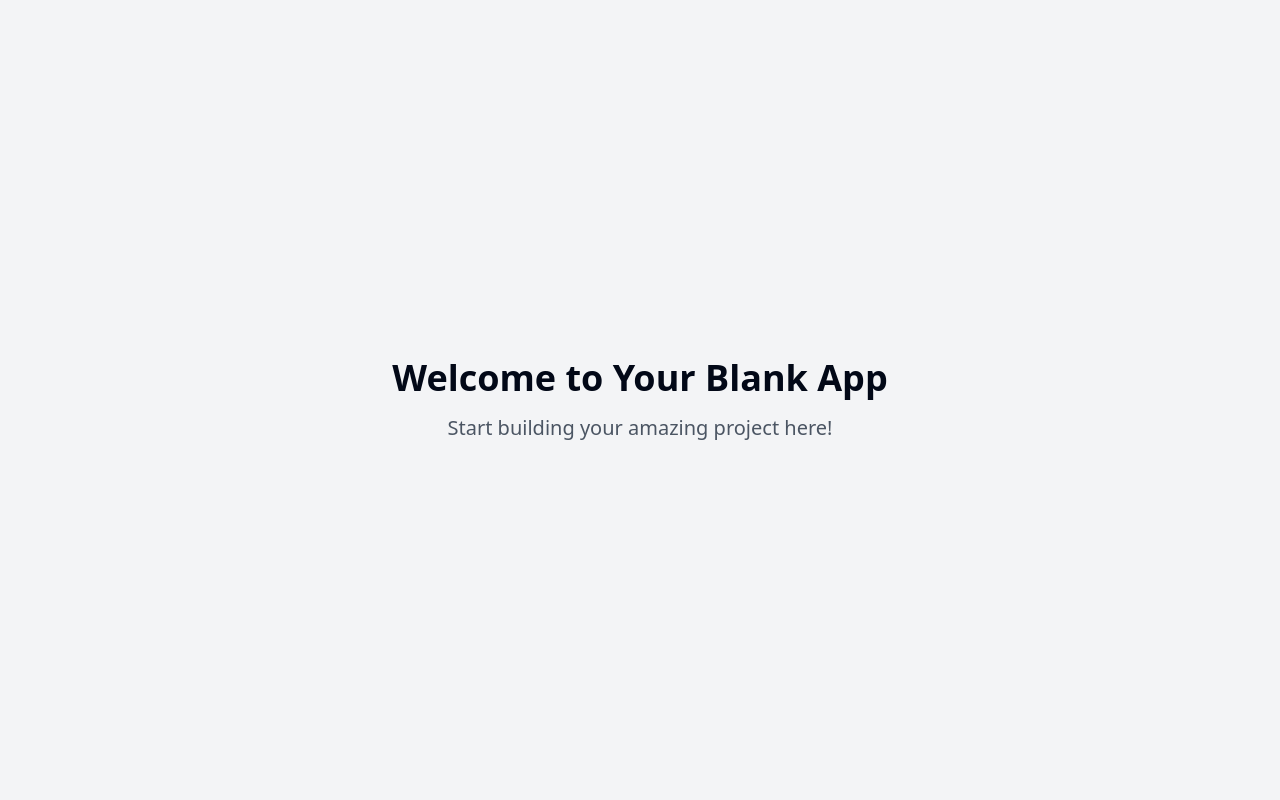
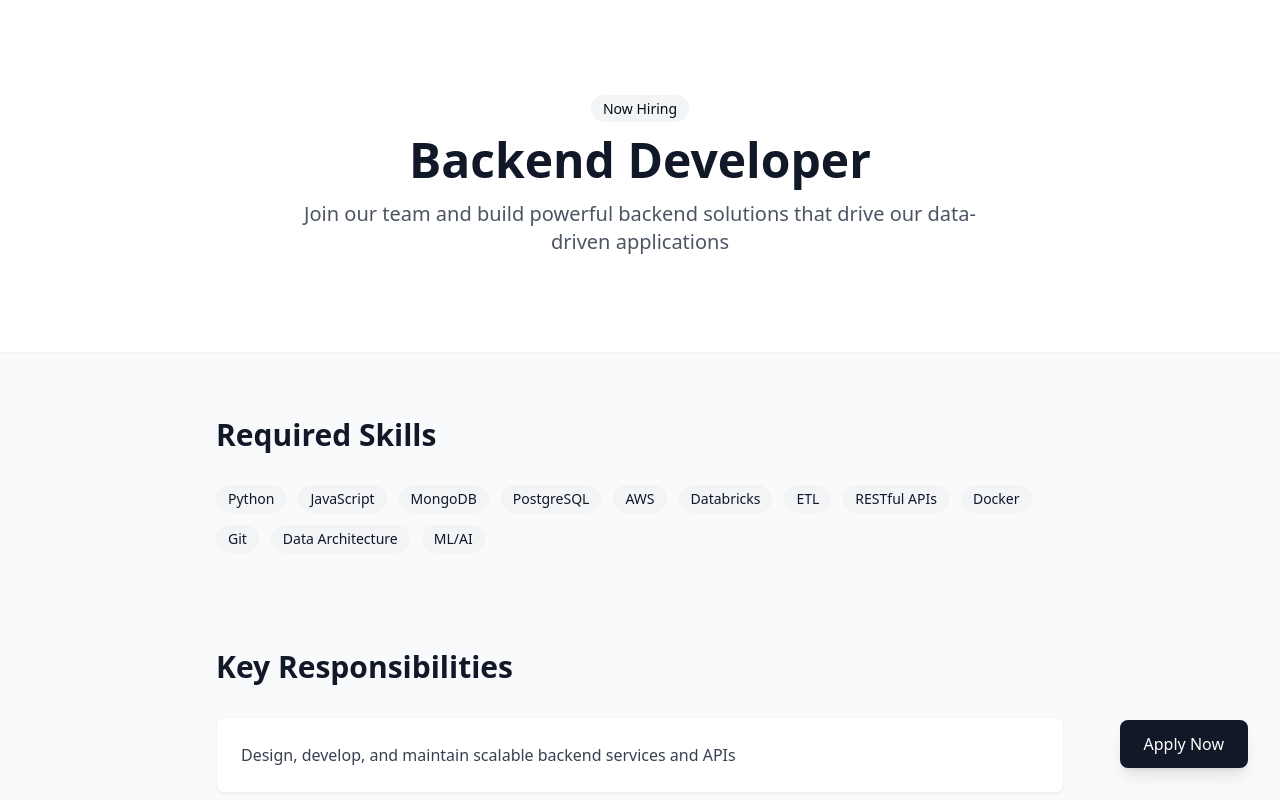
Before and after one commit to harshalsonone123/data-pipeline-synergy, a React (Vite) app: page / in a window 1280 px wide. Shown: the top 800 px of the page. Built offline with nearby package versions, Linux system fonts and the light colour scheme.

Commit message:
Update backend developer job description
The job description for the Backend Developer position has been updated to reflect the current requirements and responsibilities.  This includes clarifying the required skills and experience, as well as detailing the key responsibilities of the role.

```diff
--- a/package.json
+++ b/package.json
@@ -45,6 +45,7 @@
     "cmdk": "^1.0.0",
     "date-fns": "^3.6.0",
     "embla-carousel-react": "^8.3.0",
+    "framer-motion": "^12.4.7",
     "input-otp": "^1.2.4",
     "lucide-react": "^0.462.0",
     "next-themes": "^0.3.0",
--- /dev/null
+++ b/src/components/ResponsibilityCard.tsx
@@ -0,0 +1,22 @@
+
+import { motion } from "framer-motion";
+
+interface ResponsibilityCardProps {
+  responsibility: string;
+  index: number;
+}
+
+const ResponsibilityCard = ({ responsibility, index }: ResponsibilityCardProps) => {
+  return (
+    <motion.div
+      initial={{ opacity: 0, y: 20 }}
+      animate={{ opacity: 1, y: 0 }}
+      transition={{ duration: 0.5, delay: index * 0.1 }}
+      className="p-6 rounded-lg bg-white shadow-sm border border-gray-100 hover:shadow-md transition-shadow duration-300"
+    >
+      <p className="text-gray-700 leading-relaxed">{responsibility}</p>
+    </motion.div>
+  );
+};
+
+export default ResponsibilityCard;
--- /dev/null
+++ b/src/components/SkillChip.tsx
@@ -0,0 +1,22 @@
+
+import { motion } from "framer-motion";
+
+interface SkillChipProps {
+  skill: string;
+  index: number;
+}
+
+const SkillChip = ({ skill, index }: SkillChipProps) => {
+  return (
+    <motion.div
+      initial={{ opacity: 0, y: 20 }}
+      animate={{ opacity: 1, y: 0 }}
+      transition={{ duration: 0.3, delay: index * 0.1 }}
+      className="skill-chip"
+    >
+      {skill}
+    </motion.div>
+  );
+};
+
+export default SkillChip;
--- a/src/index.css
+++ b/src/index.css
@@ -1,3 +1,4 @@
+
 @tailwind base;
 @tailwind components;
 @tailwind utilities;
@@ -13,8 +14,8 @@
     --popover: 0 0% 100%;
     --popover-foreground: 222.2 84% 4.9%;
 
-    --primary: 222.2 47.4% 11.2%;
-    --primary-foreground: 210 40% 98%;
+    --primary: 220 14% 96%;
+    --primary-foreground: 222.2 47.4% 11.2%;
 
     --secondary: 210 40% 96.1%;
     --secondary-foreground: 222.2 47.4% 11.2%;
@@ -33,60 +34,6 @@
     --ring: 222.2 84% 4.9%;
 
     --radius: 0.5rem;
-
-    --sidebar-background: 0 0% 98%;
-
-    --sidebar-foreground: 240 5.3% 26.1%;
-
-    --sidebar-primary: 240 5.9% 10%;
-
-    --sidebar-primary-foreground: 0 0% 98%;
-
-    --sidebar-accent: 240 4.8% 95.9%;
-
-    --sidebar-accent-foreground: 240 5.9% 10%;
-
-    --sidebar-border: 220 13% 91%;
-
-    --sidebar-ring: 217.2 91.2% 59.8%;
-  }
-
-  .dark {
-    --background: 222.2 84% 4.9%;
-    --foreground: 210 40% 98%;
-
-    --card: 222.2 84% 4.9%;
-    --card-foreground: 210 40% 98%;
-
-    --popover: 222.2 84% 4.9%;
-    --popover-foreground: 210 40% 98%;
-
-    --primary: 210 40% 98%;
-    --primary-foreground: 222.2 47.4% 11.2%;
-
-    --secondary: 217.2 32.6% 17.5%;
-    --secondary-foreground: 210 40% 98%;
-
-    --muted: 217.2 32.6% 17.5%;
-    --muted-foreground: 215 20.2% 65.1%;
-
-    --accent: 217.2 32.6% 17.5%;
-    --accent-foreground: 210 40% 98%;
-
-    --destructive: 0 62.8% 30.6%;
-    --destructive-foreground: 210 40% 98%;
-
-    --border: 217.2 32.6% 17.5%;
-    --input: 217.2 32.6% 17.5%;
-    --ring: 212.7 26.8% 83.9%;
-    --sidebar-background: 240 5.9% 10%;
-    --sidebar-foreground: 240 4.8% 95.9%;
-    --sidebar-primary: 224.3 76.3% 48%;
-    --sidebar-primary-foreground: 0 0% 100%;
-    --sidebar-accent: 240 3.7% 15.9%;
-    --sidebar-accent-foreground: 240 4.8% 95.9%;
-    --sidebar-border: 240 3.7% 15.9%;
-    --sidebar-ring: 217.2 91.2% 59.8%;
   }
 }
 
@@ -94,8 +41,20 @@
   * {
     @apply border-border;
   }
-
   body {
-    @apply bg-background text-foreground;
+    @apply bg-background text-foreground antialiased;
   }
 }
+
+.skill-chip {
+  @apply px-3 py-1 rounded-full text-sm font-medium bg-primary text-primary-foreground
+         transition-all duration-300 hover:scale-105;
+}
+
+.section-fade {
+  @apply opacity-0 translate-y-4 transition-all duration-700;
+}
+
+.section-fade.visible {
+  @apply opacity-100 translate-y-0;
+}
--- a/src/pages/Index.tsx
+++ b/src/pages/Index.tsx
@@ -1,12 +1,158 @@
-// Update this page (the content is just a fallback if you fail to update the page)
+
+import { motion } from "framer-motion";
+import { useEffect, useRef } from "react";
+import SkillChip from "../components/SkillChip";
+import ResponsibilityCard from "../components/ResponsibilityCard";
 
 const Index = () => {
+  const sectionRefs = useRef<(HTMLDivElement | null)[]>([]);
+
+  useEffect(() => {
+    const observer = new IntersectionObserver(
+      (entries) => {
+        entries.forEach((entry) => {
+          if (entry.isIntersecting) {
+            entry.target.classList.add("visible");
+          }
+        });
+      },
+      { threshold: 0.1 }
+    );
+
+    sectionRefs.current.forEach((ref) => {
+      if (ref) observer.observe(ref);
+    });
+
+    return () => observer.disconnect();
+  }, []);
+
+  const skills = [
+    "Python", "JavaScript", "MongoDB", "PostgreSQL", "AWS", "Databricks",
+    "ETL", "RESTful APIs", "Docker", "Git", "Data Architecture", "ML/AI"
+  ];
+
+  const responsibilities = [
+    "Design, develop, and maintain scalable backend services and APIs",
+    "Build and optimize ETL pipelines for efficient data processing",
+    "Collaborate with cross-functional teams on data integration",
+    "Write clean, maintainable code in Python and JavaScript",
+    "Manage MongoDB and PostgreSQL databases",
+    "Deploy and scale solutions using AWS",
+    "Utilize Databricks for big data processing",
+    "Optimize backend systems for performance",
+    "Write and maintain automated tests"
+  ];
+
   return (
-    <div className="min-h-screen flex items-center justify-center bg-gray-100">
-      <div className="text-center">
-        <h1 className="text-4xl font-bold mb-4">Welcome to Your Blank App</h1>
-        <p className="text-xl text-gray-600">Start building your amazing project here!</p>
-      </div>
+    <div className="min-h-screen bg-gray-50">
+      <motion.header
+        initial={{ opacity: 0, y: -20 }}
+        animate={{ opacity: 1, y: 0 }}
+        className="py-24 bg-white border-b border-gray-100"
+      >
+        <div className="container max-w-4xl mx-auto px-6">
+          <div className="text-center">
+            <motion.div
+              initial={{ opacity: 0 }}
+              animate={{ opacity: 1 }}
+              transition={{ delay: 0.2 }}
+              className="mb-4"
+            >
+              <span className="px-3 py-1 text-sm font-medium bg-primary rounded-full">
+                Now Hiring
+              </span>
+            </motion.div>
+            <motion.h1
+              initial={{ opacity: 0, y: 20 }}
+              animate={{ opacity: 1, y: 0 }}
+              transition={{ delay: 0.3 }}
+              className="text-4xl md:text-5xl font-bold text-gray-900 mb-4"
+            >
+              Backend Developer
+            </motion.h1>
+            <motion.p
+              initial={{ opacity: 0 }}
+              animate={{ opacity: 1 }}
+              transition={{ delay: 0.4 }}
+              className="text-xl text-gray-600 max-w-2xl mx-auto"
+            >
+              Join our team and build powerful backend solutions that drive our data-driven applications
+            </motion.p>
+          </div>
+        </div>
+      </motion.header>
+
+      <main className="container max-w-4xl mx-auto px-6 py-16 space-y-24">
+        <section
+          ref={el => sectionRefs.current[0] = el}
+          className="section-fade"
+        >
+          <h2 className="text-3xl font-bold mb-8 text-gray-900">Required Skills</h2>
+          <div className="flex flex-wrap gap-3">
+            {skills.map((skill, index) => (
+              <SkillChip key={skill} skill={skill} index={index} />
+            ))}
+          </div>
+        </section>
+
+        <section
+          ref={el => sectionRefs.current[1] = el}
+          className="section-fade"
+        >
+          <h2 className="text-3xl font-bold mb-8 text-gray-900">Key Responsibilities</h2>
+          <div className="grid gap-6">
+            {responsibilities.map((responsibility, index) => (
+              <ResponsibilityCard
+                key={index}
+                responsibility={responsibility}
+                index={index}
+              />
+            ))}
+          </div>
+        </section>
+
+        <section
+          ref={el => sectionRefs.current[2] = el}
+          className="section-fade"
+        >
+          <div className="bg-white rounded-lg p-8 border border-gray-100 shadow-sm">
+            <h2 className="text-3xl font-bold mb-6 text-gray-900">Required Experience</h2>
+            <ul className="space-y-4 text-gray-700">
+              <li className="flex items-start">
+                <span className="mr-3">•</span>
+                Proven experience as a Backend Developer with ETL focus
+              </li>
+              <li className="flex items-start">
+                <span className="mr-3">•</span>
+                Strong background in Python and JavaScript development
+              </li>
+              <li className="flex items-start">
+                <span className="mr-3">•</span>
+                Expertise in MongoDB and PostgreSQL
+              </li>
+              <li className="flex items-start">
+                <span className="mr-3">•</span>
+                Extensive experience with AWS services
+              </li>
+              <li className="flex items-start">
+                <span className="mr-3">•</span>
+                Proficiency with Databricks and big data processing
+              </li>
+            </ul>
+          </div>
+        </section>
+
+        <motion.div
+          initial={{ opacity: 0, y: 20 }}
+          animate={{ opacity: 1, y: 0 }}
+          transition={{ delay: 0.5 }}
+          className="fixed bottom-8 right-8 z-50"
+        >
+          <button className="px-6 py-3 bg-gray-900 text-white rounded-lg shadow-lg hover:bg-gray-800 transition-colors duration-300">
+            Apply Now
+          </button>
+        </motion.div>
+      </main>
     </div>
   );
 };
--- a/tailwind.config.ts
+++ b/tailwind.config.ts
@@ -1,3 +1,4 @@
+
 import type { Config } from "tailwindcss";
 
 export default {
@@ -12,85 +13,72 @@ export default {
   theme: {
     container: {
       center: true,
-			padding: '2rem',
+      padding: "2rem",
       screens: {
-				'2xl': '1400px'
-			}
+        "2xl": "1400px",
+      },
     },
     extend: {
       colors: {
-				border: 'hsl(var(--border))',
-				input: 'hsl(var(--input))',
-				ring: 'hsl(var(--ring))',
-				background: 'hsl(var(--background))',
-				foreground: 'hsl(var(--foreground))',
+        border: "hsl(var(--border))",
+        input: "hsl(var(--input))",
+        ring: "hsl(var(--ring))",
+        background: "hsl(var(--background))",
+        foreground: "hsl(var(--foreground))",
         primary: {
-					DEFAULT: 'hsl(var(--primary))',
-					foreground: 'hsl(var(--primary-foreground))'
+          DEFAULT: "hsl(var(--primary))",
+          foreground: "hsl(var(--primary-foreground))",
         },
         secondary: {
-					DEFAULT: 'hsl(var(--secondary))',
-					foreground: 'hsl(var(--secondary-foreground))'
+          DEFAULT: "hsl(var(--secondary))",
+          foreground: "hsl(var(--secondary-foreground))",
         },
         destructive: {
-					DEFAULT: 'hsl(var(--destructive))',
-					foreground: 'hsl(var(--destructive-foreground))'
+          DEFAULT: "hsl(var(--destructive))",
+          foreground: "hsl(var(--destructive-foreground))",
         },
         muted: {
-					DEFAULT: 'hsl(var(--muted))',
-					foreground: 'hsl(var(--muted-foreground))'
+          DEFAULT: "hsl(var(--muted))",
+          foreground: "hsl(var(--muted-foreground))",
         },
         accent: {
-					DEFAULT: 'hsl(var(--accent))',
-					foreground: 'hsl(var(--accent-foreground))'
+          DEFAULT: "hsl(var(--accent))",
+          foreground: "hsl(var(--accent-foreground))",
         },
         popover: {
-					DEFAULT: 'hsl(var(--popover))',
-					foreground: 'hsl(var(--popover-foreground))'
+          DEFAULT: "hsl(var(--popover))",
+          foreground: "hsl(var(--popover-foreground))",
         },
         card: {
-					DEFAULT: 'hsl(var(--card))',
-					foreground: 'hsl(var(--card-foreground))'
+          DEFAULT: "hsl(var(--card))",
+          foreground: "hsl(var(--card-foreground))",
         },
-				sidebar: {
-					DEFAULT: 'hsl(var(--sidebar-background))',
-					foreground: 'hsl(var(--sidebar-foreground))',
-					primary: 'hsl(var(--sidebar-primary))',
-					'primary-foreground': 'hsl(var(--sidebar-primary-foreground))',
-					accent: 'hsl(var(--sidebar-accent))',
-					'accent-foreground': 'hsl(var(--sidebar-accent-foreground))',
-					border: 'hsl(var(--sidebar-border))',
-					ring: 'hsl(var(--sidebar-ring))'
-				}
-			},
-			borderRadius: {
-				lg: 'var(--radius)',
-				md: 'calc(var(--radius) - 2px)',
-				sm: 'calc(var(--radius) - 4px)'
       },
       keyframes: {
-				'accordion-down': {
-					from: {
-						height: '0'
+        "fade-up": {
+          "0%": {
+            opacity: "0",
+            transform: "translateY(10px)",
           },
-					to: {
-						height: 'var(--radix-accordion-content-height)'
-					}
+          "100%": {
+            opacity: "1",
+            transform: "translateY(0)",
           },
-				'accordion-up': {
-					from: {
-						height: 'var(--radix-accordion-content-height)'
         },
-					to: {
-						height: '0'
-					}
-				}
+        "fade-in": {
+          "0%": {
+            opacity: "0",
+          },
+          "100%": {
+            opacity: "1",
+          },
+        },
       },
       animation: {
-				'accordion-down': 'accordion-down 0.2s ease-out',
-				'accordion-up': 'accordion-up 0.2s ease-out'
-			}
-		}
+        "fade-up": "fade-up 0.5s ease-out",
+        "fade-in": "fade-in 0.3s ease-out",
+      },
+    },
   },
   plugins: [require("tailwindcss-animate")],
 } satisfies Config;
```
Also changed, not shown: 1 other file (tests, documents, lock files or other folders). Lines whose indentation alone changed are shown as unchanged.
